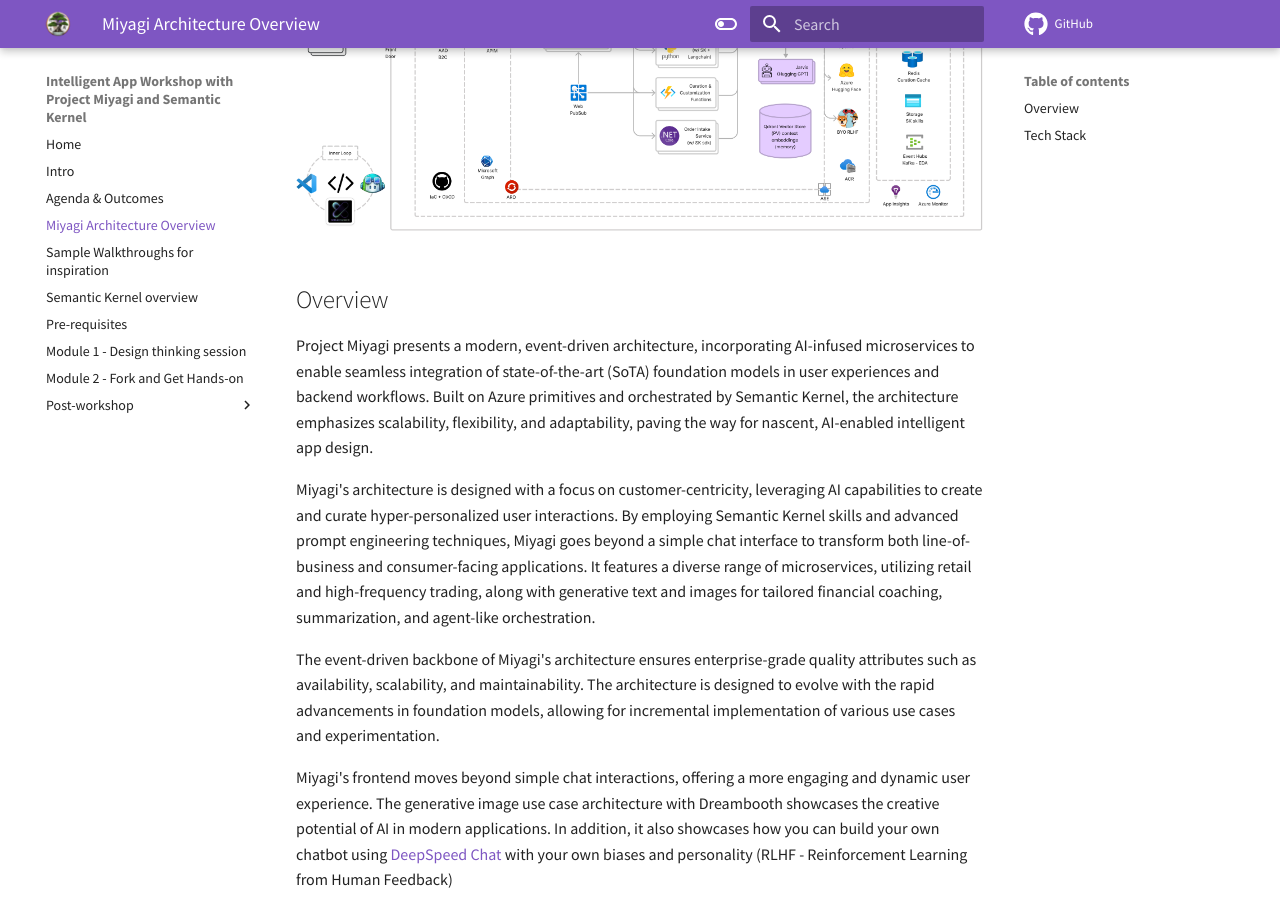
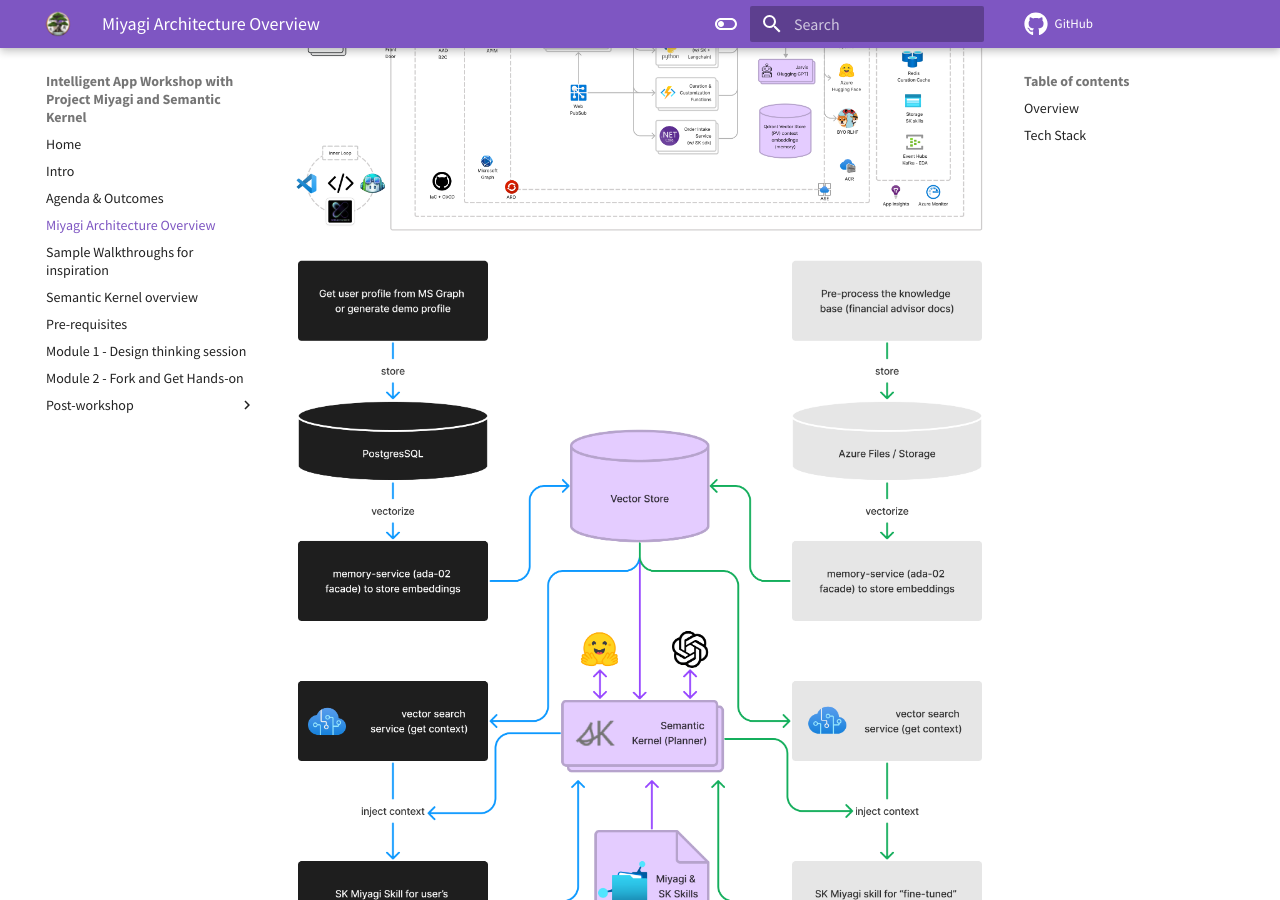
Before and after one commit to Azure/intelligent-app-workshop, an MkDocs documentation site: the page built from docs/wksp/00-intro/architecture-overview.md, in a window 1280 px wide and 900 px high, scrolled down 411 px. Built offline with MkDocs 1.6.1 and Material for MkDocs 9.7.7, drawn with Linux system fonts in a browser that asks for light colours; comment, search, counter and statistics services are not loaded.

Commit message:
update architecture

```diff
--- a/docs/wksp/00-intro/architecture-overview.md
+++ b/docs/wksp/00-intro/architecture-overview.md
@@ -6,6 +6,9 @@ Polyglot, AI-Infused Microservices Architecture with Event-Driven Backend
 
 
 ![architecture](../../assets/images/wip-azure.png)
+
+
+![embeddings](../../assets/images/embeddings.png)
 
 ## Overview
 
@@ -26,8 +29,6 @@ Data storage and retrieval are handled by a combination of Cosmos DB, Azure DB f
 The entire development and deployment pipeline is streamlined using GitHub Actions, ensuring a smooth and efficient development process, from code updates to production releases.
 
 In summary, Project Miyagi's architecture presents a forward-looking approach to building intelligent applications, leveraging advanced AI techniques and robust Azure services to create highly engaging, personalized user experiences. By incorporating cutting-edge technologies and embracing event-driven, scalable microservices, Miyagi offers developers a glimpse into the future of application design and development.
-
-![embeddings](../../assets/images/embeddings.png)
 
 ## Tech Stack
 
```
Also changed, not shown: docs/assets/images/embeddings.png.
